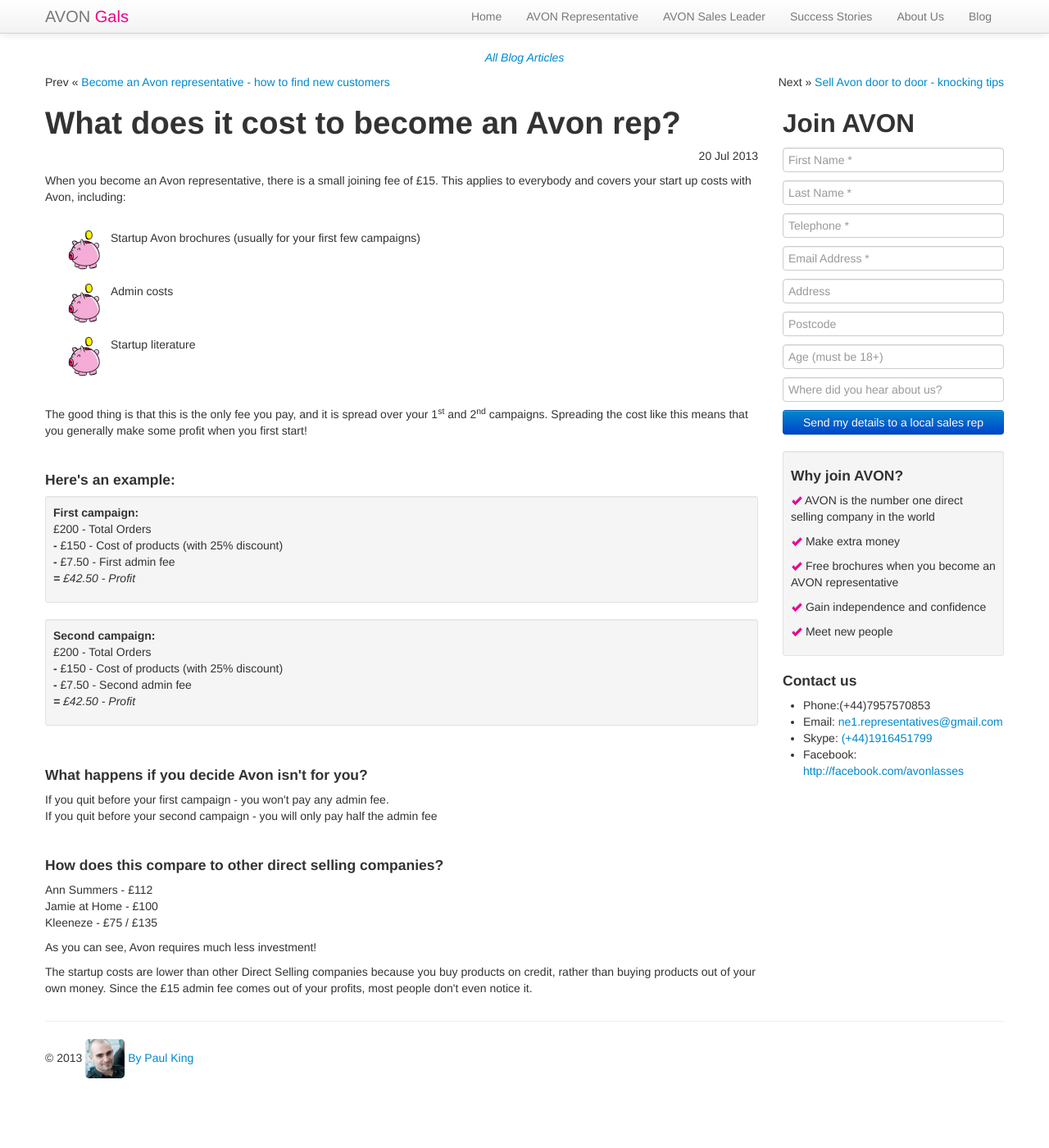
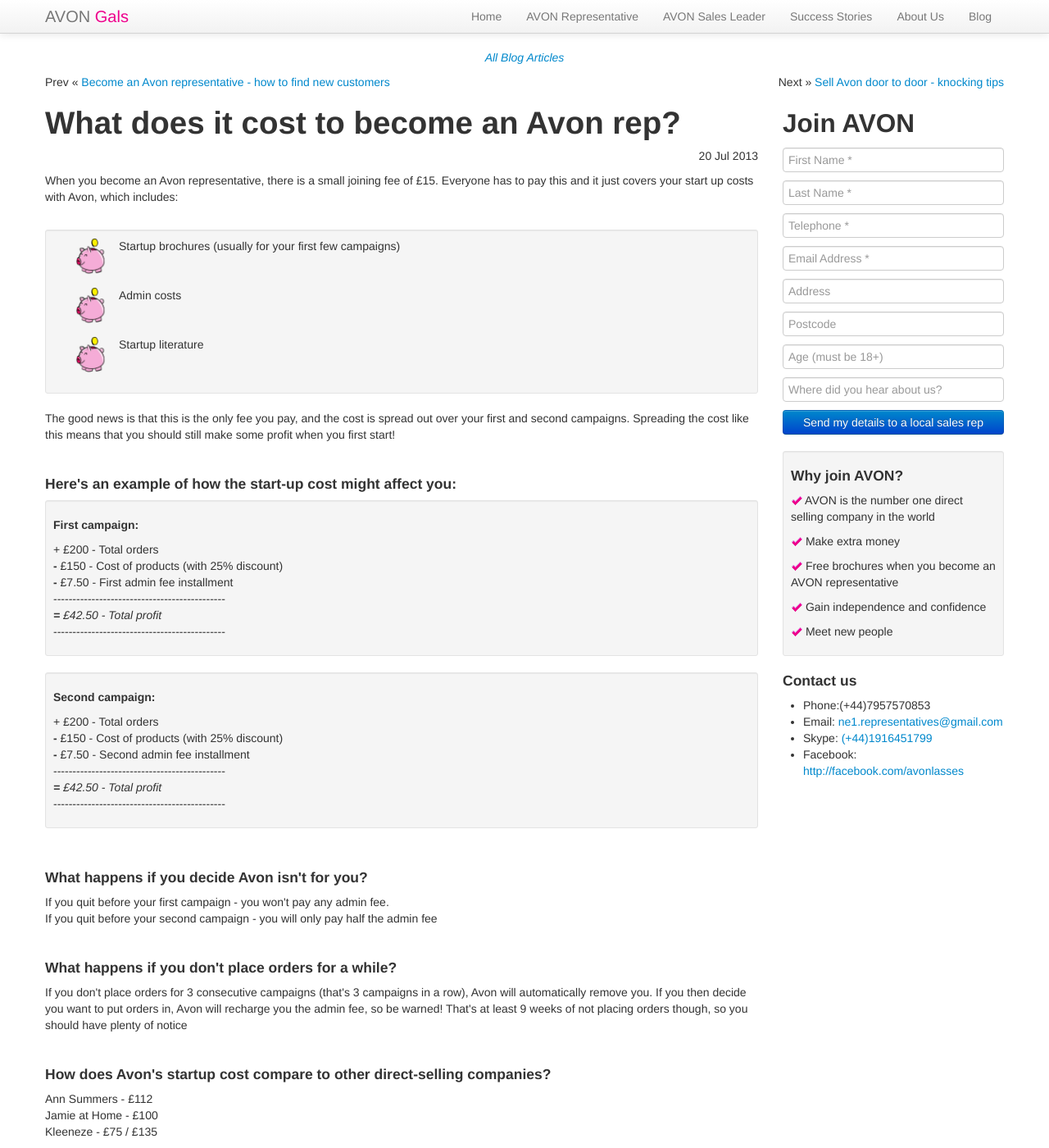
Before and after one commit to avongals/avongals.github.io, a Jekyll site: the page built from _posts/2013-07-20-what-does-it-cost-to-become-an-avon-rep.html, in a window 1280 px wide and 1400 px high. Shown: the whole window at 82% size. Built offline with Jekyll 4.4.1, drawn with Linux system fonts in a browser that asks for light colours.

Commit message:
updates to various blog posts

```diff
--- a/_posts/2013-07-20-what-does-it-cost-to-become-an-avon-rep.html
+++ b/_posts/2013-07-20-what-does-it-cost-to-become-an-avon-rep.html
@@ -7,45 +7,56 @@
 - representative
 ---
 
-<p>When you become an Avon representative, there is a small joining fee of &pound;15. This applies to everybody and covers your start up costs with Avon, including:</p>
+<p>When you become an Avon representative, there is a small joining fee of &pound;15. Everyone has to pay this and it just covers your start up costs with Avon, which includes:</p>
 <br/>
+<div class="well well-small">
 <ul>
-<li class="pig">Startup Avon brochures (usually for your first few campaigns)</li>
-<li class="pig">Admin costs</li>
-<li class="pig">Startup literature</li>
+<li class="pig-grey">Startup brochures (usually for your first few campaigns)</li>
+<li class="pig-grey">Admin costs</li>
+<li class="pig-grey">Startup literature</li>
 </ul>
-<br/>
-<p>The good thing is that this is the only fee you pay, and it is spread over your 1<sup>st</sup> and 2<sup>nd</sup> campaigns. Spreading the cost like this means that you generally make some profit when you first start!</p>
+</div>
+<p>The good news is that this is the only fee you pay, and the cost is spread out over your first and second campaigns. Spreading the cost like this means that you should still make some profit when you first start!</p>
 
 <br/>
-<h4>Here's an example:</h4>
+<h4>Here's an example of how the start-up cost might affect you:</h4>
 
 <div class="well well-small">
-<b>First campaign:</b>
-<p>&pound;200 - Total Orders<br/>
+<h5>First campaign:</h5>
+<p>+ &pound;200 - Total orders<br/>
 <b>-</b> &pound;150 - Cost of products (with 25% discount)<br/>
-<b>-</b> &pound;7.50 - First admin fee<br/>
-<em><b>=</b> &pound;42.50 - Profit<br/></em>
+<b>-</b> &pound;7.50 - First admin fee installment<br/>
+---------------------------------------------
+<br/>
+<em><b>=</b> &pound;42.50 - Total profit<br/></em>
+---------------------------------------------
 </p>
 </div>
 
 <div class="well well-small">
-<b>Second campaign:</b>
-<p>&pound;200 - Total Orders<br/>
+<h5>Second campaign:</h5>
+<p>+ &pound;200 - Total orders<br/>
 <b>-</b> &pound;150 - Cost of products (with 25% discount)<br/>
-<b>-</b> &pound;7.50 - Second admin fee<br/>
-<em><b>=</b> &pound;42.50 - Profit<br/></em>
+<b>-</b> &pound;7.50 - Second admin fee installment<br/>
+---------------------------------------------
+<br/>
+<em><b>=</b> &pound;42.50 - Total profit<br/></em>
+---------------------------------------------
 </p>
 </div>
 
 <br/>
-
 <h4>What happens if you decide Avon isn't for you?</h4>
 <p>If you quit before your first campaign - you won't pay any admin fee.<br/>
 If you quit before your second campaign - you will only pay half the admin fee</p>
 
 <br/>
-<h4>How does this compare to other direct selling companies?</h4>
+
+<h4>What happens if you don't place orders for a while?</h4>
+<p>If you don't place orders for 3 consecutive campaigns (that's 3 campaigns in a row), Avon will automatically remove you. If you then decide you want to put orders in, Avon will recharge you the admin fee, so be warned! That's at least 9 weeks of not placing orders though, so you should have plenty of notice</p>
+
+<br/>
+<h4>How does Avon's startup cost compare to other direct-selling companies?</h4>
 <p>Ann Summers - &pound;112<br/>
 Jamie at Home -  &pound;100<br/>
 Kleeneze - &pound;75 / &pound;135</p>
--- a/_posts/2013-09-03-become-an-avon-representative-in-newcastle-upon-tyne.html
+++ b/_posts/2013-09-03-become-an-avon-representative-in-newcastle-upon-tyne.html
@@ -16,7 +16,8 @@
 <ul>
 <li>There are approximately 24 distinct 'areas' in the North East*
 <li>Each area has between 250-400 representatives*</li>
-<li>The most successful Avon representatives in the entire UK are <a href = "http://www.avonconnects.co.uk/view-prp.jspa?username=debbiecarter"> Debbie & Dave Carter</a>, from the nearby town of Sunderland</li>
+<li>The most successful Avon Sales Leaders in the entire UK are <a href = "http://www.avonconnects.co.uk/view-prp.jspa?username=debbiecarter"> Debbie & Dave Carter</a>, from the nearby town of Sunderland</li>
+<li>They're not the only success stories. There are other inspirational people in the North East, such as <a href = "http://www.chroniclelive.co.uk/news/north-east-news/consett-womans-career-change-leads-4017007">Avon Sales Leader Marsha Barras</a> from nearby Consett
 </ul>
 <em>*Source: Deborah Gibson - Area Manager</em>
 </div>
```
Also changed, not shown: assets/css/bootstrap.min.css, assets/img/blog/pig-grey.jpg (added), assets/img/common/pig-grey.jpg (added).
